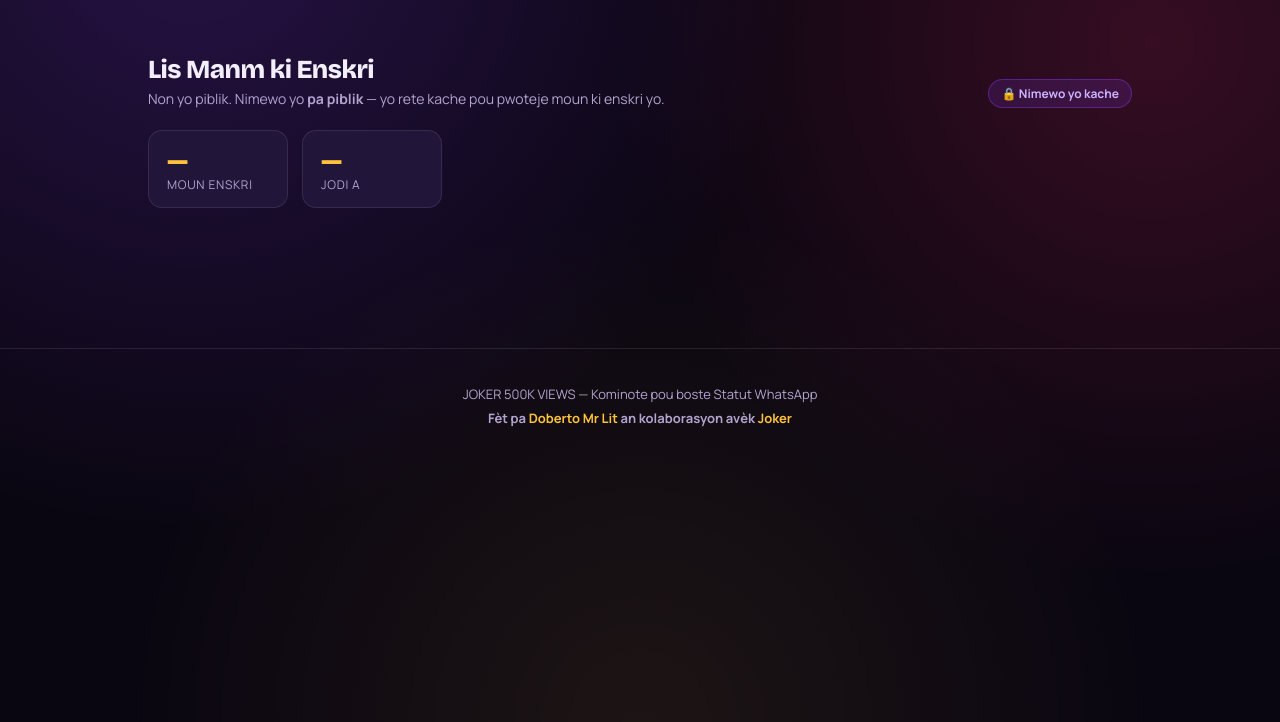
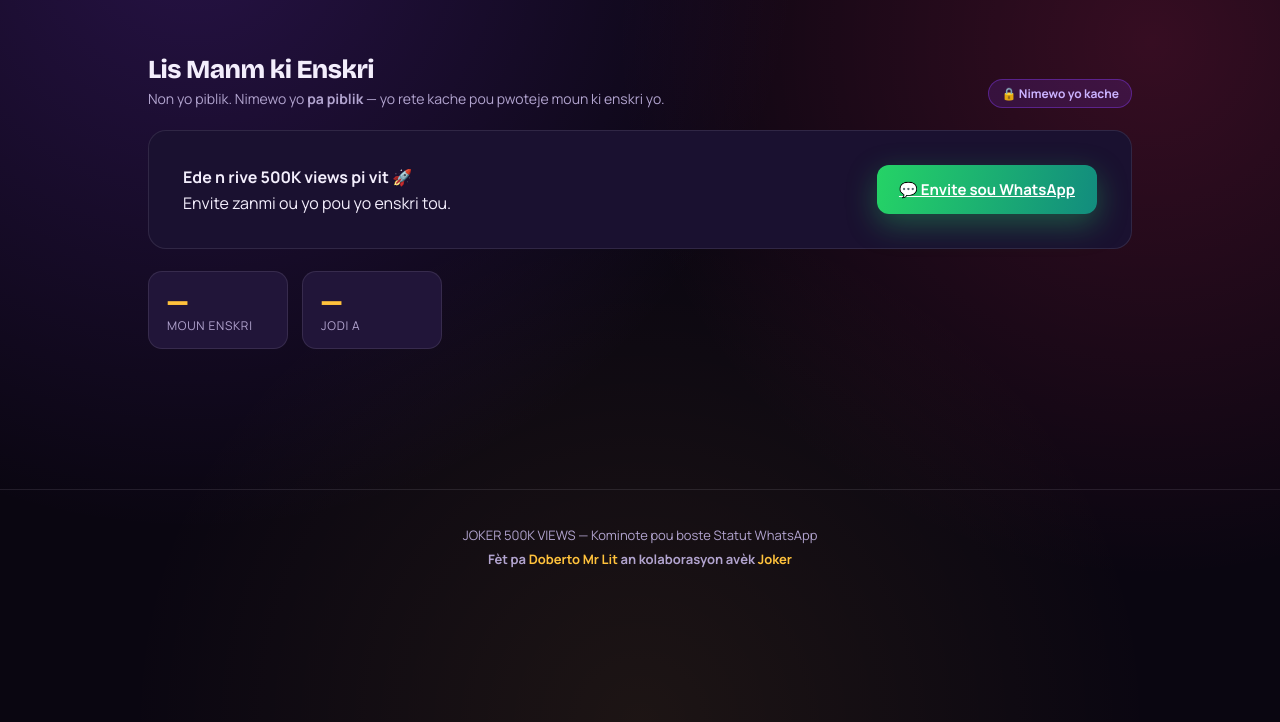
Before and after one commit to Doberto555/KOKER-500K-VIEWS, a plain HTML site: page list.html in a window 1280 px wide. Shown: the part 78-800 px from the top of the page. Drawn offline with nearby package versions, Linux system fonts and the light colour scheme; a script that the page names is missing.

Commit message:
Add invite section and WhatsApp sharing functionality

```diff
--- a/list.html
+++ b/list.html
@@ -28,6 +28,16 @@
       <div class="sub">Non yo piblik. Nimewo yo <strong>pa piblik</strong> — yo rete kache pou pwoteje moun ki enskri yo.</div>
     </div>
     <span class="badge">🔒 Nimewo yo kache</span>
+  </div>
+
+  <div class="panel" style="display:flex;align-items:center;justify-content:space-between;gap:14px;flex-wrap:wrap;margin-bottom:22px;">
+    <div>
+      <strong>Ede n rive 500K views pi vit 🚀</strong>
+      <div class="sub" style="margin-top:4px;">Envite zanmi ou yo pou yo enskri tou.</div>
+    </div>
+    <a href="#" id="inviteShareBtn" target="_blank" class="btn btn-primary" style="background:linear-gradient(100deg,#25D366,#128C7E);width:auto;box-shadow:0 10px 30px rgba(37,211,102,0.35);">
+      💬 Envite sou WhatsApp
+    </a>
   </div>
 
   <div class="list-stats">
@@ -102,6 +112,9 @@
     wrap.innerHTML = `<div class="roster">${rows}</div>`;
   }
 
+  const inviteMsg = `🃏 Vin jwenn kominote Joker 500K Views pou boste Statut WhatsApp ou, se gratis: ${window.location.origin}${window.location.pathname.replace('list.html', '')}index.html`;
+  document.getElementById('inviteShareBtn').href = `https://wa.me/?text=${encodeURIComponent(inviteMsg)}`;
+
   loadRoster();
 </script>
 
```
